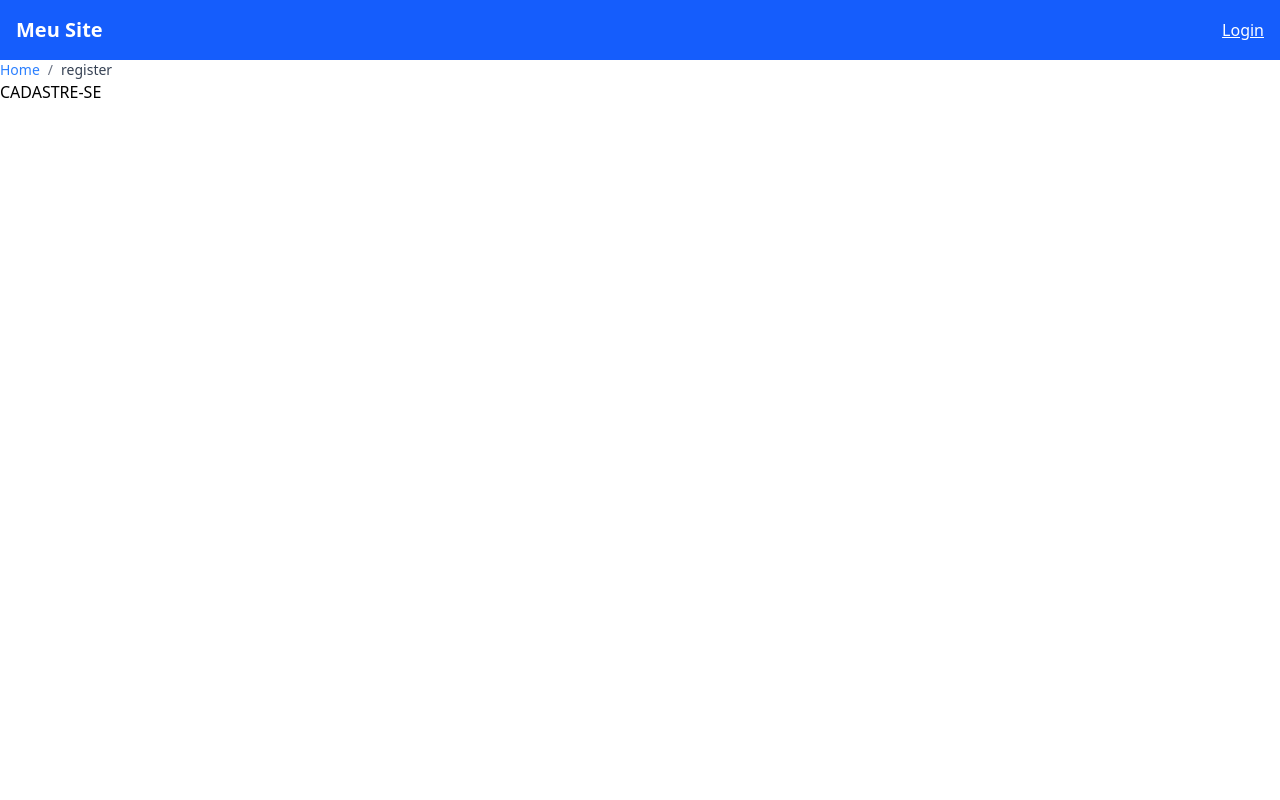
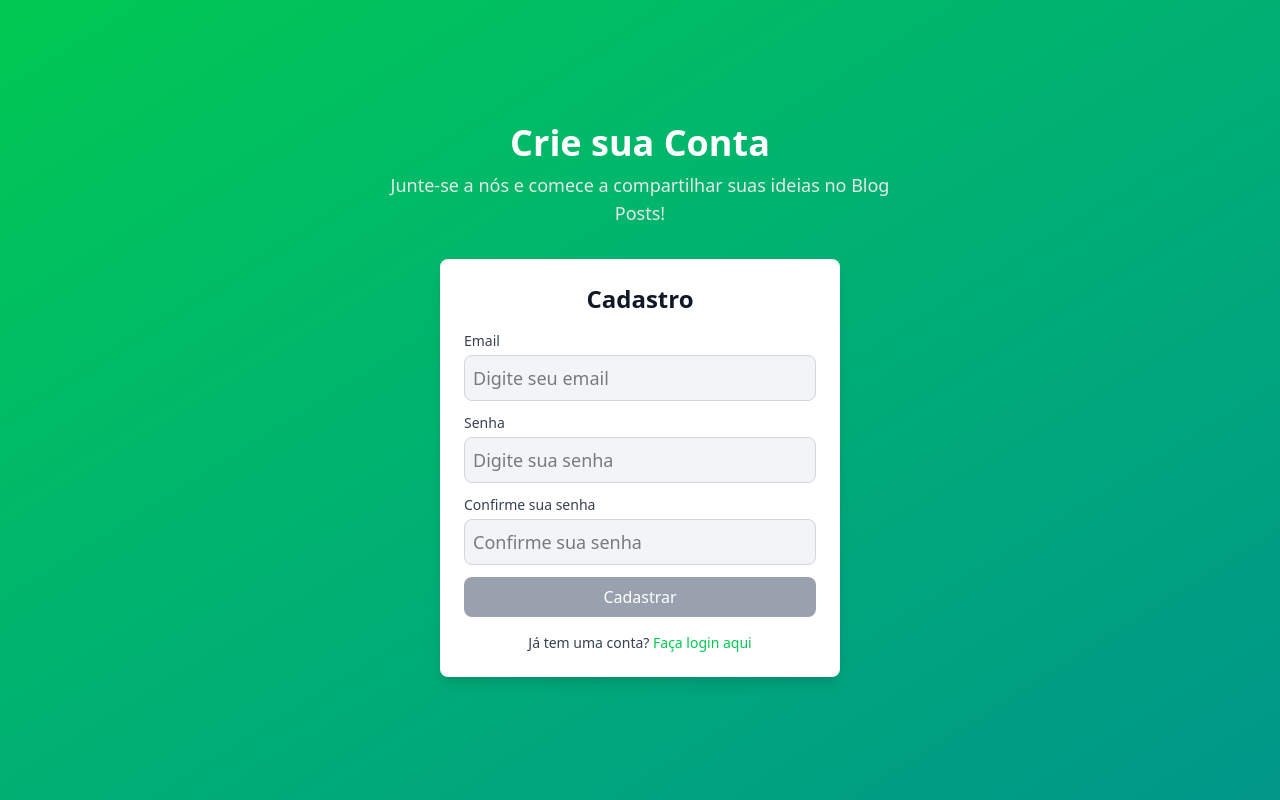
Before and after one commit to MarceloTadini/blog-post, a Next.js app: page /register in a window 1280 px wide. Built offline with nearby package versions, Linux system fonts and the light colour scheme.

Commit message:
feat: Implement register page

```diff
--- a/src/app/page.tsx
+++ b/src/app/page.tsx
@@ -2,6 +2,7 @@
 
 import { useRouter } from "next/navigation";
 import { useState } from "react";
+import Link from "next/link";
 
 export default function Home() {
   const [email, setEmail] = useState("");
@@ -34,33 +35,54 @@ export default function Home() {
   };
 
   return (
-    <main className="flex flex-col items-center justify-center h-screen w-screen bg-mint-500">
-      <p className="text-2xl text-fontColor-900">Blog Posts</p>
-      <div className="flex flex-col w-[80vw] max-h-[45vh] justify-center items-center bg-background-800 rounded-[10px] p-4">
-        <p className="text-lg text-fontColor-900">Digite seu email</p>
+    <main className="flex flex-col items-center justify-center min-h-screen w-screen bg-gradient-to-br from-blue-500 to-indigo-600 p-6">
+      {/* Seção informativa */}
+      <section className="text-center mb-8">
+        <h1 className="text-4xl font-bold text-white mb-2">Bem-vindo ao Blog Posts</h1>
+        <p className="text-lg text-gray-200 max-w-lg mx-auto">
+          Descubra histórias incríveis, novidades do mundo tech e muito mais! Faça login para acessar e compartilhar seus próprios posts.
+        </p>
+      </section>
+
+      {/* Card de Login */}
+      <div className="flex flex-col w-[90vw] sm:w-[400px] bg-white shadow-lg rounded-lg p-6">
+        <h2 className="text-2xl font-semibold text-gray-900 text-center mb-4">Login</h2>
+
+        <label className="text-sm text-gray-700 mb-1">Email</label>
         <input
-          className="text-lg bg-background-900 border border-fontColor-900 rounded-3xl p-2 w-5/6"
+          className="text-lg bg-gray-100 border border-gray-300 rounded-lg p-2 w-full mb-3 focus:outline-none focus:ring-2 focus:ring-blue-400"
           type="text"
-          placeholder="Digite seu email aqui"
+          placeholder="Digite seu email"
           value={email}
           onChange={(e) => setEmail(e.target.value)}
         />
-        <p className="text-lg text-fontColor-900">Digite sua senha</p>
+
+        <label className="text-sm text-gray-700 mb-1">Senha</label>
         <input
-          className="text-lg bg-background-900 border border-fontColor-900 rounded-3xl p-2 w-5/6"
+          className="text-lg bg-gray-100 border border-gray-300 rounded-lg p-2 w-full mb-3 focus:outline-none focus:ring-2 focus:ring-blue-400"
           type="password"
-          placeholder="Digite sua senha aqui"
+          placeholder="Digite sua senha"
           value={password}
           onChange={(e) => setPassword(e.target.value)}
         />
-        {error && <p className="text-red-500 mt-2">{error}</p>}
+
+        {error && <p className="text-red-500 text-sm mb-3 text-center">{error}</p>}
+
         <button
-          className="w-32 mt-2 p-2 bg-fontColor-900 rounded-xl hover:opacity-80 text-white bg-blue-500"
+          className="w-full p-2 bg-blue-500 text-white rounded-lg hover:bg-blue-600 transition disabled:bg-gray-400"
           disabled={loading || email === "" || password === ""}
           onClick={handleLogin}
         >
           {loading ? "Entrando..." : "Entrar"}
         </button>
+
+        {/* Link para cadastro */}
+        <p className="text-center text-sm text-gray-700 mt-4">
+          Não tem uma conta?{" "}
+          <Link href="/register" className="text-blue-500 hover:underline">
+            Cadastre-se aqui
+          </Link>
+        </p>
       </div>
     </main>
   );
--- a/src/pages/_app.tsx
+++ b/src/pages/_app.tsx
@@ -2,15 +2,19 @@ import { AppProps } from "next/app";
 import '../app/globals.css';
 import Header from "@/app/components/Header";
 import Breadcrumbs from "@/app/components/Breadcrumbs";
+import { useRouter } from "next/router";
 
-function Pages({Component, pageProps}: AppProps) {
-    return (
-        <div>
-            <Header/>
-            <Breadcrumbs/>
-            <Component {...pageProps}/>
-        </div>
-    )
+function Pages({ Component, pageProps }: AppProps) {
+  const router = useRouter();
+  const hideHeader = router.pathname === "/register"; // Esconde na página de registro
+
+  return (
+    <div>
+      {!hideHeader && <Header />}
+      {!hideHeader && <Breadcrumbs />}
+      <Component {...pageProps} />
+    </div>
+  );
 }
 
 export default Pages;
--- a/src/pages/register/index.tsx
+++ b/src/pages/register/index.tsx
@@ -1,5 +1,105 @@
-export default function Registe(){
-    return(
-        <p className="bg-mint-500">CADASTRE-SE</p>
-    )
+"use client";
+
+import { useRouter } from "next/navigation";
+import { useState } from "react";
+import Link from "next/link";
+
+export default function Register() {
+  const [email, setEmail] = useState("");
+  const [password, setPassword] = useState("");
+  const [confirmPassword, setConfirmPassword] = useState("");
+  const [loading, setLoading] = useState(false);
+  const [error, setError] = useState("");
+
+  const router = useRouter();
+
+  const handleRegister = async () => {
+    if (password !== confirmPassword) {
+      setError("As senhas não coincidem!");
+      return;
+    }
+
+    setLoading(true);
+    setError("");
+
+    try {
+      const response = await fetch("/api/register", {
+        method: "POST",
+        headers: { "Content-Type": "application/json" },
+        body: JSON.stringify({ email, password }),
+      });
+
+      if (!response.ok) {
+        throw new Error("Erro ao criar conta");
+      }
+
+      router.push("/blog");
+    } catch (err: any) {
+      setError(err.message || "Erro ao registrar");
+    } finally {
+      setLoading(false);
+    }
+  };
+
+  return (
+    <main className="flex flex-col items-center justify-center min-h-screen w-screen bg-gradient-to-br from-green-500 to-teal-600 p-6">
+      {/* Seção informativa */}
+      <section className="text-center mb-8">
+        <h1 className="text-4xl font-bold text-white mb-2">Crie sua Conta</h1>
+        <p className="text-lg text-gray-200 max-w-lg mx-auto">
+          Junte-se a nós e comece a compartilhar suas ideias no Blog Posts!
+        </p>
+      </section>
+
+      {/* Card de Registro */}
+      <div className="flex flex-col w-[90vw] sm:w-[400px] bg-white shadow-lg rounded-lg p-6">
+        <h2 className="text-2xl font-semibold text-gray-900 text-center mb-4">Cadastro</h2>
+
+        <label className="text-sm text-gray-700 mb-1">Email</label>
+        <input
+          className="text-lg bg-gray-100 border border-gray-300 rounded-lg p-2 w-full mb-3 focus:outline-none focus:ring-2 focus:ring-green-400"
+          type="text"
+          placeholder="Digite seu email"
+          value={email}
+          onChange={(e) => setEmail(e.target.value)}
+        />
+
+        <label className="text-sm text-gray-700 mb-1">Senha</label>
+        <input
+          className="text-lg bg-gray-100 border border-gray-300 rounded-lg p-2 w-full mb-3 focus:outline-none focus:ring-2 focus:ring-green-400"
+          type="password"
+          placeholder="Digite sua senha"
+          value={password}
+          onChange={(e) => setPassword(e.target.value)}
+        />
+
+        <label className="text-sm text-gray-700 mb-1">Confirme sua senha</label>
+        <input
+          className="text-lg bg-gray-100 border border-gray-300 rounded-lg p-2 w-full mb-3 focus:outline-none focus:ring-2 focus:ring-green-400"
+          type="password"
+          placeholder="Confirme sua senha"
+          value={confirmPassword}
+          onChange={(e) => setConfirmPassword(e.target.value)}
+        />
+
+        {error && <p className="text-red-500 text-sm mb-3 text-center">{error}</p>}
+
+        <button
+          className="w-full p-2 bg-green-500 text-white rounded-lg hover:bg-green-600 transition disabled:bg-gray-400"
+          disabled={loading || email === "" || password === "" || confirmPassword === ""}
+          onClick={handleRegister}
+        >
+          {loading ? "Criando conta..." : "Cadastrar"}
+        </button>
+
+        {/* Link para login */}
+        <p className="text-center text-sm text-gray-700 mt-4">
+          Já tem uma conta?{" "}
+          <Link href="/" className="text-green-500 hover:underline">
+            Faça login aqui
+          </Link>
+        </p>
+      </div>
+    </main>
+  );
 }
```
